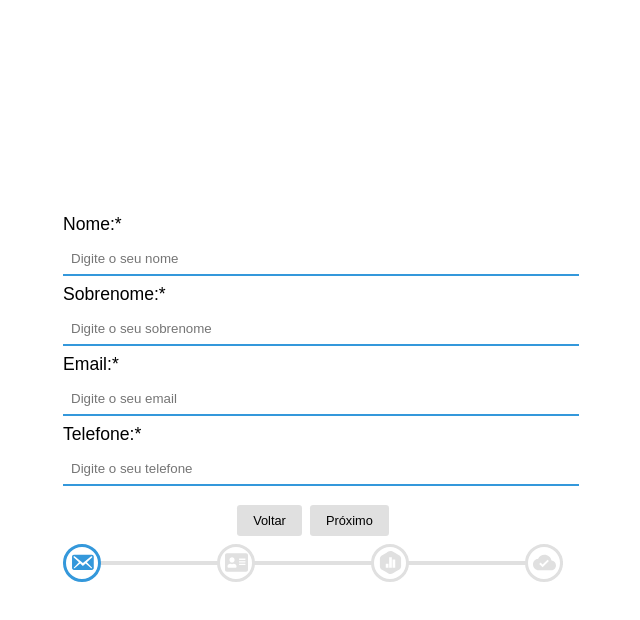
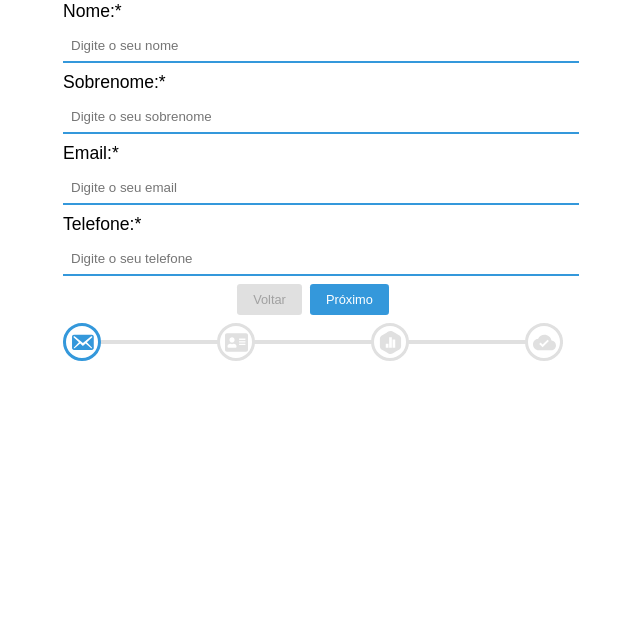
Before and after one commit to BrunoCBart/VentureLabsChallenge, a React (Vite) app: page / in a window 1280 px wide. Shown: the top 620 px of the page, without its empty margins (327-967 px from the left). Built offline with nearby package versions, Linux system fonts and the light colour scheme; a web font is replaced by a local one.

Commit message:
feat: add vetureLabs form

```diff
--- a/src/App.tsx
+++ b/src/App.tsx
@@ -1,11 +1,17 @@
+import { useState } from 'react'
 import VentureForm from './components/VentureForm/VentureForm'
 import VentureSteps from './components/VentureSteps/VentureSteps'
 
 function App () {
+  const [currentStep, setCurrentStep] = useState(0)
+
   return (
     <div className="App">
-      <VentureForm />
-      <VentureSteps />
+      <VentureForm currentStep={currentStep} />
+      <VentureSteps
+        currentStep={currentStep}
+        setCurrentStep={setCurrentStep}
+      />
     </div>
   )
 }
--- a/src/components/VentureForm/VentureForm.tsx
+++ b/src/components/VentureForm/VentureForm.tsx
@@ -1,19 +1,33 @@
 import PropTypes from 'prop-types'
-import React from 'react'
+import React, { useEffect, useState } from 'react'
 import VentureFormInput from './VentureFormInput'
 import './ventureForm.css'
 
+const INITIAL_FORM_DATA = {
+  name: '',
+  lastName: '',
+  email: '',
+  phone: '',
+  cep: '',
+  address: '',
+  address2: '',
+  birthDate: '',
+  cpf: '',
+  monthlyIncome: ''
+}
+
 interface VentureFormIput {
-  name: string
+  name: keyof typeof INITIAL_FORM_DATA
   label: string
-  placeholder: string
-  errorMessage: string
-  required: boolean
+  placeholder?: string
+  errorMessage?: string
+  required?: boolean
   pattern: string
   type: string
+  options?: string[]
 }
 
-const ventureLabsFormInputs: [VentureFormIput[]] = [
+const ventureLabsFormInputs: VentureFormIput[][] = [
   [
     {
       name: 'name',
@@ -51,18 +65,120 @@ const ventureLabsFormInputs: [VentureFormIput[]] = [
       required: true,
       errorMessage: 'Telefone precisa ter 11 dígitos'
     }
+  ],
+  [
+    {
+      name: 'cep',
+      label: 'Cep:',
+      placeholder: 'Digite seu cep',
+      pattern: '^[0-9]{8}$',
+      type: 'string',
+      required: true,
+      errorMessage: 'Cep precisa ter 8 dígitos'
+    },
+    {
+      name: 'address',
+      label: 'Address:',
+      placeholder: 'digite seu endereço',
+      pattern: '^[a-zA-Z]{6,}$',
+      type: 'string',
+      required: true,
+      errorMessage: 'Endereço precisa ter 6 dígitos'
+    },
+    {
+      name: 'address2',
+      label: 'Address2:',
+      placeholder: 'digite seu endereço',
+      pattern: '^[a-zA-Z]{6,}$',
+      type: 'string',
+      required: false,
+      errorMessage: 'Endereço precisa ter 6 dígitos'
+    }
+  ],
+  [
+    {
+      name: 'birthDate',
+      label: 'Data ter Nascimento:',
+      pattern: '^[a-zA-Z]{6,}$',
+      type: 'date',
+      required: false,
+      errorMessage: 'Endereço precisa ter 6 dígitos'
+    },
+    {
+      name: 'cpf',
+      label: 'CPF:',
+      pattern: '^[0-9]{11}$',
+      type: 'string',
+      required: true,
+      errorMessage: 'Endereço precisa ter 11 dígitos'
+    },
+    {
+      name: 'monthlyIncome',
+      label: 'Salário:',
+      pattern: '^[0-9]{5}$',
+      type: 'select',
+      options: [
+        'Entre 0.00R$ e 1000.00R$',
+        'Entre 1000.00R$ e 2000.00R$',
+        'Entre 2000.00R$ e 3000.00R$',
+        'Entre 3000.00R$ e 5000.00R$',
+        'Entre 5000.00R$ e 10.000.00R$',
+        'Mais de 10.000.00R$'
+      ]
+    }
   ]
 ]
-function VentureForm () {
+
+function VentureForm ({ currentStep }: {currentStep: number}) {
+  const [formData, setFormData] = useState(INITIAL_FORM_DATA)
+
+  let currentTranslate: number = 0
+
+  const onInputChange = ({ target }: any) => {
+    const { name, value } = target
+    setFormData({ ...formData, [name]: value })
+  }
+
+  useEffect(() => {
+    const formSteps: any = document.querySelector('.formSteps-container')
+    console.log(window.innerWidth)
+    const setPositionByIndex = () => {
+      currentTranslate = currentStep * -window.innerWidth
+      setSliderPosition()
+    }
+
+    const animation = () => {
+      setSliderPosition()
+      requestAnimationFrame(animation)
+    }
+
+    const setSliderPosition = () => {
+      if (formSteps) formSteps.style.transform = `translateX(${currentTranslate}px)`
+    }
+    setPositionByIndex()
+    const animationId = requestAnimationFrame(animation)
+    return () => {
+      cancelAnimationFrame(animationId)
+    }
+  }, [currentStep])
+
   return (
     <form className="form">
-      {ventureLabsFormInputs.map((inputs, i) => {
-        return inputs.map((input, j) => (
-          <VentureFormInput key={`${i}-${j}`} {...input} />
-        ))
-      }
-      )}
-
+      <div className="formSteps-container" >
+        {ventureLabsFormInputs.map((inputs, i) => (
+          <div className={`formStep ${currentStep === i && 'active'}`}
+           key={`formStep-${i}`}>
+             {inputs.map((input, j) => (
+              <VentureFormInput
+                key={input.name}
+                onChange={onInputChange}
+                value={formData[input.name]}
+                {...input}
+              />
+             ))}
+          </div>
+        ))}
+      </div>
     </form>
   )
 }
--- a/src/components/VentureForm/VentureFormInput.tsx
+++ b/src/components/VentureForm/VentureFormInput.tsx
@@ -1,9 +1,15 @@
 import PropTypes from 'prop-types'
-import React, { useState } from 'react'
+import { useState } from 'react'
 
 function VentureFormInput (
-  { name, label, placeholder, errorMessage, required, ...inputProps }:
-   {name: string, label: string, placeholder: string, errorMessage: string, required: boolean}) {
+  {
+    name, label, placeholder,
+    errorMessage, required, type, options = [],
+    onChange, value,
+    ...inputProps
+  }:
+   {name: string, label: string, placeholder?: string, onChange: any, value: string
+     errorMessage?: string, required?: boolean, type: string, options?: string[]}) {
   const [focused, setFocused] = useState(false)
 
   const handleFocus = () => {
@@ -14,24 +20,36 @@ function VentureFormInput (
     <div className="form-group">
       <label htmlFor={name}>
         <span className="form-label">{required ? `${label}*` : label}</span>
-        <input
+
+        {type === 'select'
+          ? <select onChange={onChange} name={name}>
+            {options.map((option) => (
+              <option key={option}>
+                {option}
+              </option>
+            ))}
+        </select>
+          : <input
+          onChange={onChange}
           name={name}
           placeholder={placeholder}
           onBlur={handleFocus}
           id={name}
-          focused={focused.toString()}
+          type={type}
+          data-focused={focused.toString()}
           {...inputProps}
-         />
+         />}
         <span className='error-msg'>{errorMessage}</span>
       </label>
     </div>
   )
 }
-
 VentureFormInput.propTypes = {
   errorMessage: PropTypes.string,
   label: PropTypes.string.isRequired,
   name: PropTypes.string.isRequired,
+  onChange: PropTypes.func.isRequired,
+  options: PropTypes.arrayOf(PropTypes.string),
   placeholder: PropTypes.string.isRequired,
   required: PropTypes.bool,
   type: PropTypes.string.isRequired
--- a/src/components/VentureForm/ventureForm.css
+++ b/src/components/VentureForm/ventureForm.css
@@ -1,16 +1,15 @@
 .form {
   color: var(--white);
   text-align: start;
-  width: 100%;
-  max-width: 500px;
   background-color: var(--red);
-  padding: 0.7rem;
   border-radius: 0.5rem;
   margin: 0 auto;
 }
 
 .form .form-group {
   margin-bottom: 0.5rem;
+  margin-inline: auto;
+  max-width: 500px;
 }
 
 .form .form-group label {
@@ -29,8 +28,23 @@
 
 .error-msg {
   display: none;
+  color: red;
+  font-size: 0.8rem;
 }
 
-.form .form-group input:invalid[focused="true"] ~ span {
+.form .form-group input:invalid[data-focused="true"] ~ span {
   display: block;
 }
+
+.formSteps-container {
+  display: inline-flex;
+  transform: translate(0);
+  transition: transform 0.3s ease-out;
+  font-size: 1.2rem;
+  align-items: center;
+}
+
+.formStep {
+  flex: 0 0 100vw;
+  transition: transform 0.3s ease-out;
+}
--- a/src/components/VentureSteps/VentureSteps.tsx
+++ b/src/components/VentureSteps/VentureSteps.tsx
@@ -1,3 +1,4 @@
+import PropTypes from 'prop-types'
 import React, { ReactElement, useEffect, useState } from 'react'
 import './ventureSteps.css'
 import Contact from '../svgs/Contact'
@@ -36,9 +37,9 @@ const InitialSteps: Step[] = [
 
 ]
 
-function VentureSteps () {
+function VentureSteps ({ currentStep, setCurrentStep }:
+   {currentStep: number, setCurrentStep: (index: number) => void}) {
   const [steps, setSteps] = useState(InitialSteps)
-  const [currentStep, setCurrentStep] = useState(0)
 
   const onNextAndPrevStep = () => {
     const newSteps = steps.map((step, i) => {
@@ -69,12 +70,14 @@ function VentureSteps () {
   return (
     <div className="ventureSteps">
         <div className="ventureSteps__buttons">
-          <button className="btn"
+          <button className={`btn ${currentStep > 0 && 'active'}`}
+          disabled={currentStep === 0}
           onClick={() => setCurrentStep(currentStep > 0 ? currentStep - 1 : 0)}
           >
             Voltar
           </button>
-          <button className="btn"
+          <button className={`btn ${currentStep < steps.length - 1 && 'active'}`}
+          disabled={currentStep === steps.length - 1}
           onClick={() => setCurrentStep(steps.length - 1 === currentStep ? currentStep : currentStep + 1)}
           >
             Próximo
@@ -97,4 +100,8 @@ function VentureSteps () {
   )
 }
 
+VentureSteps.propTypes = {
+  currentStep: PropTypes.number.isRequired
+}
+
 export default VentureSteps
--- a/src/index.css
+++ b/src/index.css
@@ -1,6 +1,7 @@
 @import "https://fonts.googleapis.com/css2?family=Muli&display=swap";
 
-*. *::after,
+*.,
+*::after,
 *::before {
   box-sizing: border-box;
   padding: 0;
@@ -14,6 +15,12 @@
 :root {
   --line-border-fill: #3498db;
   --line-border-empty: #e0e0e0;
+  --line-border-fill-light: #6baad4;
+}
+
+body,
+html {
+  overflow-x: hidden;
 }
 
 body {
@@ -21,7 +28,7 @@ body {
   display: flex;
   align-items: center;
   justify-content: center;
-  height: 100vh;
+  margin: 0;
   overflow: hidden;
 }
 
@@ -30,8 +37,6 @@ body {
   flex-direction: column;
   align-items: center;
   justify-content: center;
-  width: 100%;
-  height: 100%;
 }
 
 .btn {
@@ -47,3 +52,12 @@ body {
 .btn + .btn {
   margin-left: 0.5rem;
 }
+
+.btn.active {
+  background-color: var(--line-border-fill);
+  color: white;
+}
+
+.btn.active:hover {
+  background-color: var(--line-border-fill-light);
+}
--- a/tsconfig.json
+++ b/tsconfig.json
@@ -16,6 +16,6 @@
     "noEmit": true,
     "jsx": "react-jsx"
   },
-  "include": ["src"],
+  "include": ["src", "index.d.ts"],
   "references": [{ "path": "./tsconfig.node.json" }]
 }
```
